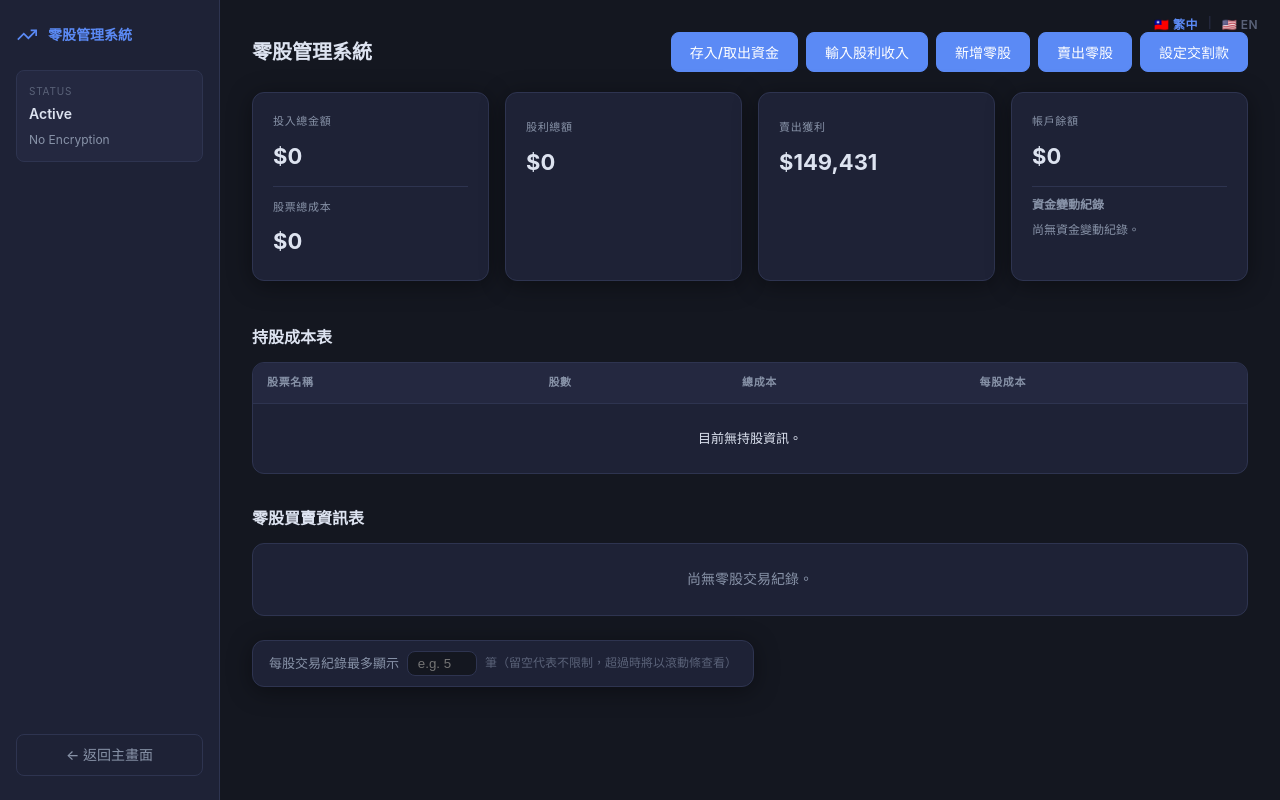
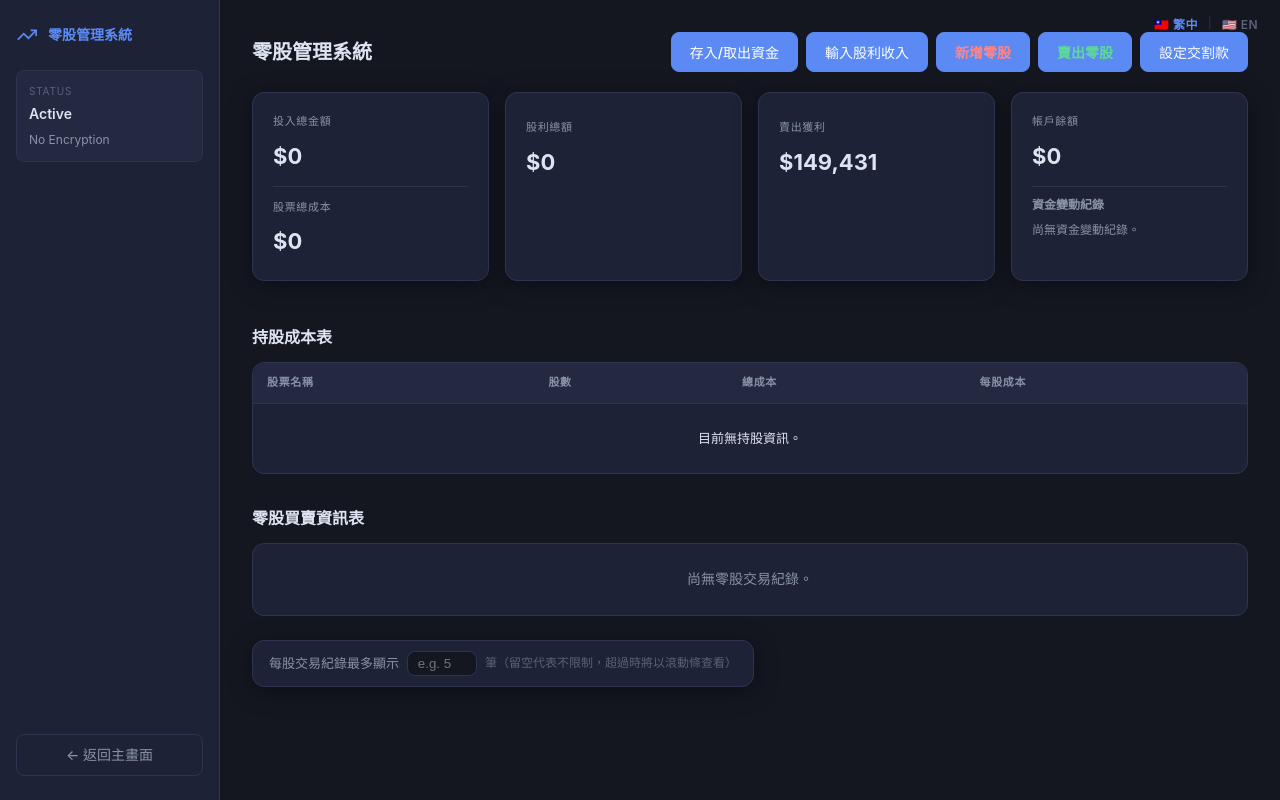
Before and after one commit to ealin/PrivateInfoMgr, a Flask app: page /stocks/ in a window 1280 px wide. Run offline with Flask 3, Linux system fonts and the light colour scheme; data that the repository does not hold is empty.

Commit message:
style: 調整新增零股與賣出零股按鈕文字顏色為粉紅與粉綠色

```diff
--- a/templates/stocks/base.html
+++ b/templates/stocks/base.html
@@ -14,6 +14,14 @@
     }
     .color-dividend {
       color: #5b8af5 !important;
+    }
+    .btn-text-pink {
+      color: #ff8585 !important;
+      font-weight: 700;
+    }
+    .btn-text-pastel-green {
+      color: #5cdb95 !important;
+      font-weight: 700;
     }
     .summary-grid {
       display: grid;
--- a/templates/stocks/dashboard.html
+++ b/templates/stocks/dashboard.html
@@ -30,8 +30,8 @@
       <div style="display:flex;gap:8px;flex-wrap:wrap">
         <button class="btn btn--primary" id="btnDepositWithdraw">{{ t('stocks.action.deposit_withdraw') }}</button>
         <button class="btn btn--primary" id="btnDividend">{{ t('stocks.action.dividend') }}</button>
-        <button class="btn btn--primary" id="btnAddTrade">{{ t('stocks.action.add_trade') }}</button>
-        <button class="btn btn--primary" id="btnSellTrade">{{ t('stocks.action.sell_trade') }}</button>
+        <button class="btn btn--primary btn-text-pink" id="btnAddTrade">{{ t('stocks.action.add_trade') }}</button>
+        <button class="btn btn--primary btn-text-pastel-green" id="btnSellTrade">{{ t('stocks.action.sell_trade') }}</button>
         <button class="btn btn--primary" id="btnSettlement">{{ t('stocks.action.set_settlement') }}</button>
       </div>
     </div>
```
